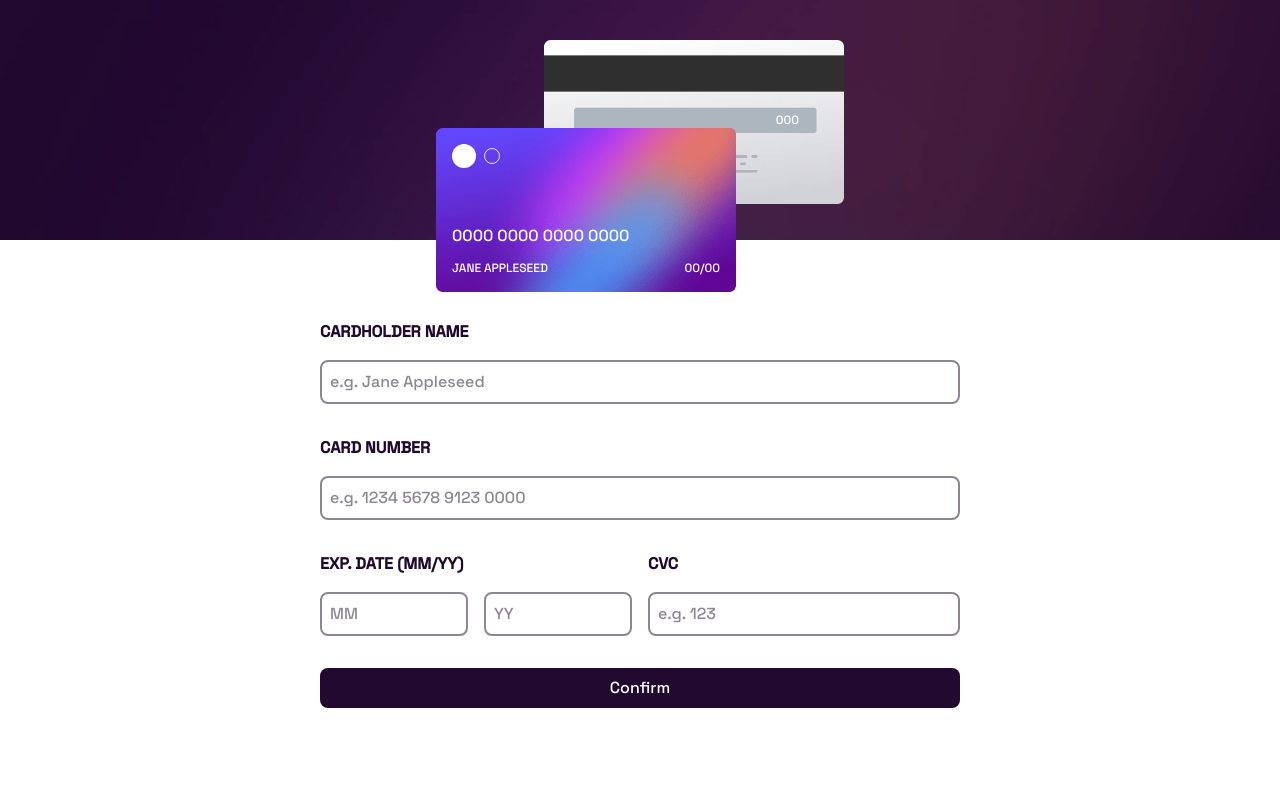
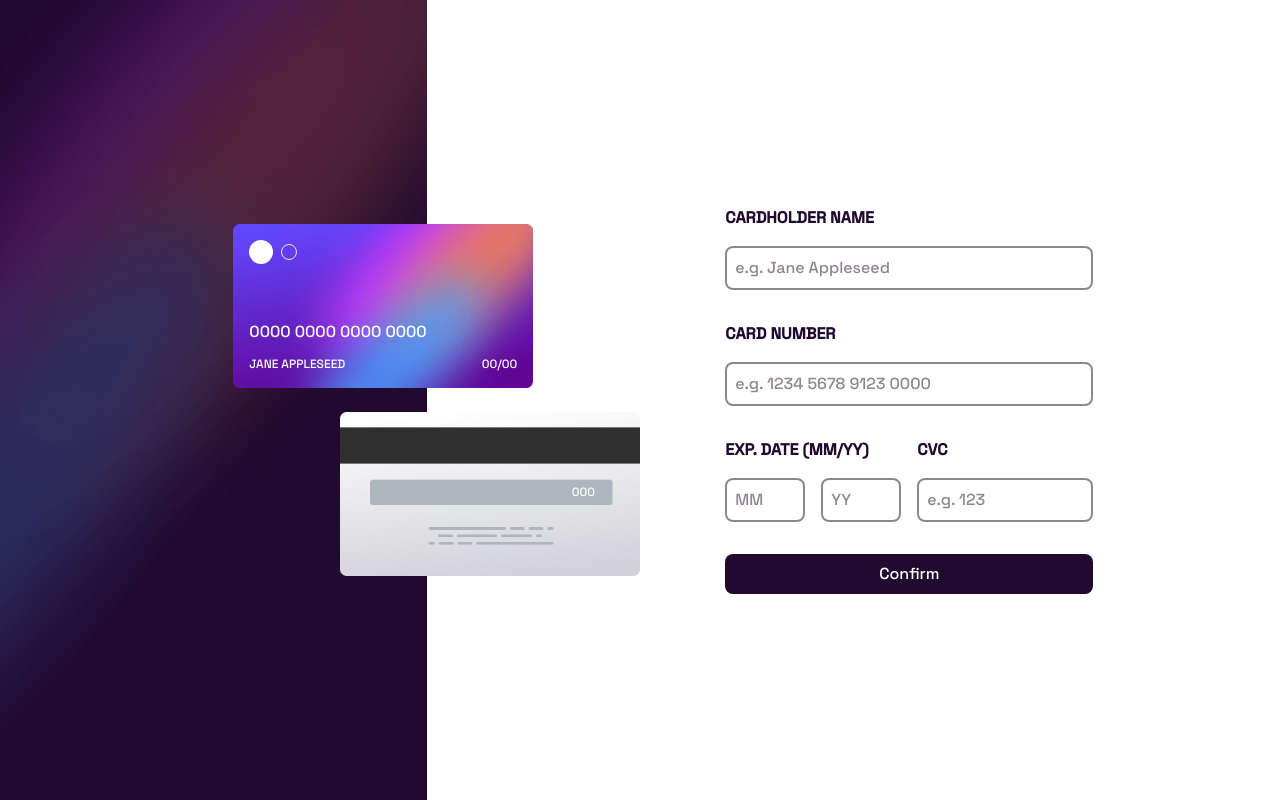
Before and after one commit to Charlie025x/Interactive-card-details-form, a React (Vite) app: page / in a window 1280 px wide. Built offline with nearby package versions, Linux system fonts and the light colour scheme.

Commit message:
desktop responsive css added

```diff
--- a/src/App.jsx
+++ b/src/App.jsx
@@ -17,19 +17,19 @@ export default function App() {
   const yy = watch("dateY");
 
   return (
-    <div className="min-h-screen">
+    <div className="min-h-screen lg:flex">
       {/* card container */}
-      <div className="h-60 w-full bg-mobile-hero-image bg-cover">
-        <div className="relative mx-auto h-full max-w-md">
+      <div className="h-60 w-full bg-mobile-hero-image bg-cover lg:h-screen lg:w-2/6 lg:bg-desktop-hero-image">
+        <div className="relative mx-auto h-full max-w-md lg:flex  lg:flex-col-reverse lg:items-end lg:justify-center lg:gap-6">
           {/* card back */}
-          <div className="absolute right-5 top-10 w-3/4 max-w-[300px]">
+          <div className="absolute right-5 top-10 w-3/4 max-w-[300px] lg:relative lg:left-2/4 lg:top-0">
             <img src={"./src/images/bg-card-back.png"} alt="" className="" />
             <p className="absolute right-[15%] top-[44%] text-xs text-white">
               {cvc || "000"}
             </p>
           </div>
           {/* card front */}
-          <div className="absolute left-5 top-32 w-3/4 max-w-[300px]">
+          <div className="absolute left-5 top-32 w-3/4 max-w-[300px] lg:relative lg:left-1/4 lg:top-0">
             <img src={"./src/images/bg-card-front.png"} alt="" />
             <div className="absolute top-4">
               <div className="flex items-center">
@@ -52,7 +52,7 @@ export default function App() {
         </div>
       </div>
       {/* form container */}
-      <div className="mx-auto h-[70vh] w-full max-w-2xl px-4 pt-20">
+      <div className="mx-auto h-[70vh] w-full max-w-2xl px-4 pt-20  lg:flex lg:h-screen lg:w-4/6 lg:max-w-lg lg:items-center lg:pl-32 lg:pt-0">
         {!isSubmitSuccessful && (
           <form
             onSubmit={handleSubmit(onSubmit)}
```
